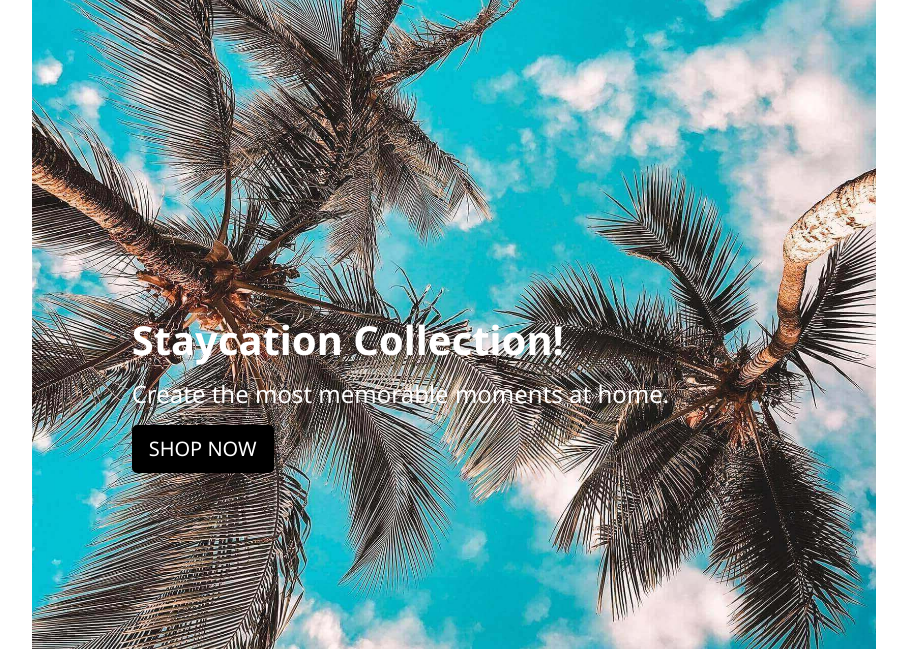
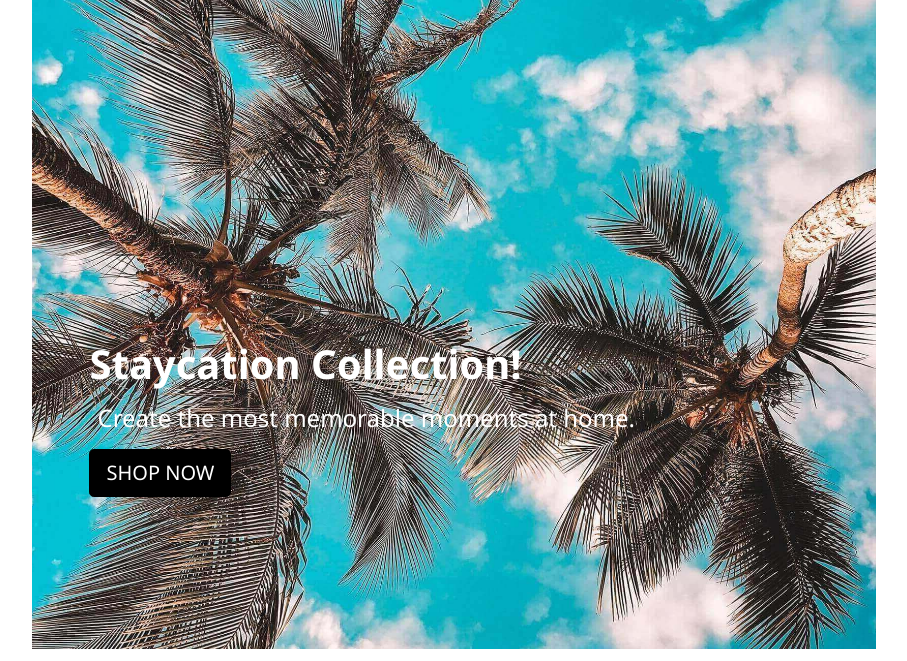
Before and after one commit to Nazulka/Poster-Panda, a Django app: page / in a window 1280 px wide. Shown: the part 181-842 px from the top of the page, without its empty margins (186-1093 px from the left). Run offline with Django 3.2, Linux system fonts and the light colour scheme; the visitor is signed in with stand-in values (Sample User, id 1); data comes from the database, SQL or seed files in the repository; data that the repository does not hold is empty; parts of the project's set-up code (start-up, migrations or seed data) failed here and were passed over; some libraries are stand-ins or nearby versions.

Commit message:
Adjust hero=jumbotron CSS

```diff
--- a/home/templates/home/index.html
+++ b/home/templates/home/index.html
@@ -7,9 +7,9 @@
         <div class="row">
             <div class="col-md-8 offset-md-2">
                 <div id="jumbotron-hero" class="jumbotron jumbotron-fluid text-left text-white mb-3">
-                    <div class="container jumbotron-inner">
+                    <div class="container jumbotron-inner my-3">
                         <h1 class="display-5 font-weight-bold">Staycation Collection!</h1>
-                        <h4 class="my-3">Create the most memorable moments at home.</h4>
+                        <h4 class="my-3 mx-2">Create the most memorable moments at home.</h4>
                         <p class="mb-5">
                             <a class="btn btn-lg border-black shop-now-button text-uppercase py-2 mx-auto"
                                 href="{% url 'products' %}" role="button">Shop Now</a>
--- a/static/css/base.css
+++ b/static/css/base.css
@@ -14,14 +14,16 @@ body {
     background: #fff;
 }
 #jumbotron-hero {
-    display: flex;
+    position: relative;
     background: url('/media/hero.jpg') no-repeat center center;
     background-size: cover;
     height: 650px;
     width: 100%;
 }
 .jumbotron-inner {
-    margin-top: 30%;
+    position: absolute;
+    top: 50%;
+    left: 5%;
 }
 .jumbotron-left {
     background: url('/media/cali.jpg') no-repeat center center;
@@ -87,7 +89,7 @@ body {
 }
 .navbar-brand {
     height: 4rem;
-    width: 10rem;
+    /* width: 10rem; */
     object-fit: contain;
     vertical-align: center;
 }
@@ -335,6 +337,9 @@ input[name='q']::placeholder {
     overflow-x: hidden;
     overflow-y: auto;
 }
+.fa-shopping-cart {
+    position: relative;
+}
 /* .badge-pill {
     position: absolute;
     text-align: center;
@@ -353,12 +358,12 @@ input[name='q']::placeholder {
     top: 10px;
     right: 16px;
 } */
-/* .bag-pill-lg {
+.bag-pill-lg {
     width: 16px;
     height: 16px;
-    top: 2px;
-    right: 122px;
-} */
+    top: 10px;
+    right: 5px;
+}
 /* .wishlist-pill-lg {
     width: 16px;
     height: 16px;
@@ -490,8 +495,14 @@ input[name='q']::placeholder {
 
 /* Extra small (xs) devices (landscape phones) */
 @media (max-width: 576px) {
+
     #jumbotron-hero {
         height: 450px;
+    }
+    .jumbotron-inner {
+        top: 30%;
+        left: 5%;
+        right: 5%;
     }
     .jumbotron-left,
     .jumbotron-right {
--- a/templates/base.html
+++ b/templates/base.html
@@ -18,10 +18,10 @@
     <link rel="stylesheet" href="https://cdn.jsdelivr.net/npm/bootstrap@4.6.0/dist/css/bootstrap.min.css"
         integrity="sha384-B0vP5xmATw1+K9KRQjQERJvTumQW0nPEzvF6L/Z6nronJ3oUOFUFpCjEUQouq2+l" crossorigin="anonymous">
     <link rel="stylesheet" href="https://fonts.googleapis.com/css2?family=Noto+Sans:ital,wght@0,400;0,700;1,400;1,700&display=swap">
-    <link rel="stylesheet" type="text/css" href="{% static 'css/base.css' %}">
     <link rel="stylesheet" href="https://cdnjs.cloudflare.com/ajax/libs/OwlCarousel2/2.3.4/assets/owl.carousel.min.css"
         integrity="sha512-tS3S5qG0BlhnQROyJXvNjeEM4UpMXHrQfTGmbQ1gKmelCxlSEBUaxhRBj/EFTzpbP4RVSrpEikbmdJobCvhE3g=="
         crossorigin="anonymous" referrerpolicy="no-referrer" />
+    <link rel="stylesheet" type="text/css" href="{% static 'css/base.css' %}">
     {% endblock %}
 
     {% block extra_css %}
@@ -115,7 +115,7 @@
                                 <div>
                                     <i class="fas fa-shopping-cart fa-lg"></i>
                                     {% if bag_items %}
-                                    <span class="badge badge-pill bag-pill-lg badge-danger">{{ product_count }}</span>
+                                    <span class="badge badge-pill bag-pill-lg ml-0 badge-danger">{{ product_count }}</span>
                                     {% endif %}
                                     <p class="my-0 pr-2 {% if grand_total %}text-primary{% else %}text-black{% endif %}">
                                         {% if grand_total %}
--- a/wishlist/templates/wishlist/wishlist.html
+++ b/wishlist/templates/wishlist/wishlist.html
@@ -36,7 +36,7 @@
 
                         {% for item in wishlist_products %}
                         <tr>
-                            <td class="p-3 w-40 text-center">
+                            <td class="pt-3 w-40 text-center">
                                 {% if item.product.image %}
                                 <img class="img-fluid img-thumbnail"
                                     src="{{ item.product.image.url }}"
```
